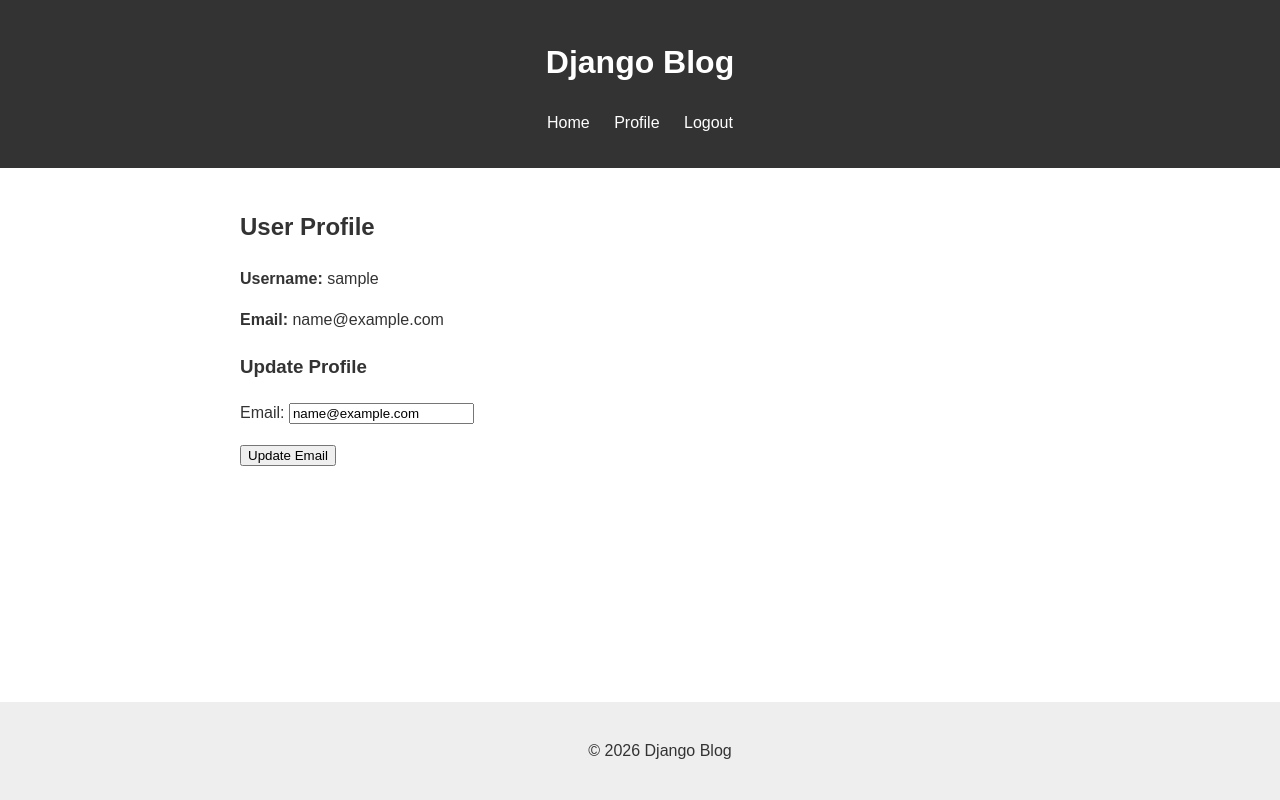
After one commit to Musakalamz/Alx_DjangoLearnLab, a Django app: page /profile/ in a window 1280 px wide. The commit adds this page. Run offline with Django 5.2, Linux system fonts and the light colour scheme; the visitor is signed in with stand-in values (Sample User, id 1).

Commit message:
feat: Implement user authentication system (registration, login, logout, profile)

```diff
--- a/django_blog/blog/templates/blog/base.html
+++ b/django_blog/blog/templates/blog/base.html
@@ -12,10 +12,30 @@
         <h1><a href="/">Django Blog</a></h1>
         <nav>
             <ul>
-                <li><a href="/">Home</a></li>
+                <li><a href="{% url 'home' %}">Home</a></li>
+                {% if user.is_authenticated %}
+                    <li><a href="{% url 'profile' %}">Profile</a></li>
+                    <li>
+                        <form action="{% url 'logout' %}" method="post" style="display: inline;">
+                            {% csrf_token %}
+                            <button type="submit" style="background: none; border: none; color: white; cursor: pointer; font-size: inherit; padding: 0;">Logout</button>
+                        </form>
+                    </li>
+                {% else %}
+                    <li><a href="{% url 'login' %}">Login</a></li>
+                    <li><a href="{% url 'register' %}">Register</a></li>
+                {% endif %}
             </ul>
         </nav>
     </header>
+
+    {% if messages %}
+        <div class="messages">
+            {% for message in messages %}
+                <div class="alert {{ message.tags }}">{{ message }}</div>
+            {% endfor %}
+        </div>
+    {% endif %}
 
     <main>
         {% block content %}
--- /dev/null
+++ b/django_blog/blog/templates/blog/profile.html
@@ -0,0 +1,23 @@
+{% extends 'blog/base.html' %}
+
+{% block title %}Profile - Django Blog{% endblock %}
+
+{% block content %}
+<div class="auth-container">
+    <h2>User Profile</h2>
+    <div class="profile-info">
+        <p><strong>Username:</strong> {{ user.username }}</p>
+        <p><strong>Email:</strong> {{ user.email }}</p>
+    </div>
+
+    <h3>Update Profile</h3>
+    <form method="POST">
+        {% csrf_token %}
+        <p>
+            <label for="email">Email:</label>
+            <input type="email" name="email" id="email" value="{{ user.email }}" required>
+        </p>
+        <button type="submit" class="btn">Update Email</button>
+    </form>
+</div>
+{% endblock %}
--- a/django_blog/blog/urls.py
+++ b/django_blog/blog/urls.py
@@ -1,6 +1,11 @@
 from django.urls import path
-from django.views.generic import TemplateView
+from django.contrib.auth import views as auth_views
+from . import views
 
 urlpatterns = [
-    path('', TemplateView.as_view(template_name='blog/index.html'), name='home'),
+    path('', views.register, name='register'), # Default to register for now or home
+    path('login/', auth_views.LoginView.as_view(template_name='blog/login.html'), name='login'),
+    path('logout/', auth_views.LogoutView.as_view(template_name='blog/logout.html'), name='logout'),
+    path('register/', views.register, name='register'),
+    path('profile/', views.profile, name='profile'),
 ]
--- a/django_blog/blog/views.py
+++ b/django_blog/blog/views.py
@@ -1,3 +1,34 @@
-from django.shortcuts import render
+from django.shortcuts import render, redirect
+from django.contrib.auth import login
+from django.contrib.auth.decorators import login_required
+from django.contrib import messages
+from .forms import CustomUserCreationForm
 
-# Create your views here.
+def register(request):
+    """
+    Handles user registration.
+    """
+    if request.method == 'POST':
+        form = CustomUserCreationForm(request.POST)
+        if form.is_valid():
+            user = form.save()
+            messages.success(request, f'Account created for {user.username}! You can now log in.')
+            return redirect('login')
+    else:
+        form = CustomUserCreationForm()
+    return render(request, 'blog/register.html', {'form': form})
+
+@login_required
+def profile(request):
+    """
+    Handles viewing and editing user profile.
+    """
+    if request.method == 'POST':
+        # Simple profile update logic (email update)
+        email = request.POST.get('email')
+        if email:
+            request.user.email = email
+            request.user.save()
+            messages.success(request, 'Profile updated successfully!')
+            return redirect('profile')
+    return render(request, 'blog/profile.html')
```
Also changed, not shown: django_blog/blog/forms.py (added, +21 -0 lines), django_blog/blog/templates/blog/login.html (added, +15 -0 lines), django_blog/blog/templates/blog/logout.html (added, +11 -0 lines), django_blog/blog/templates/blog/register.html (added, +15 -0 lines), django_blog/django_blog/settings.py (+8 -0 lines).
